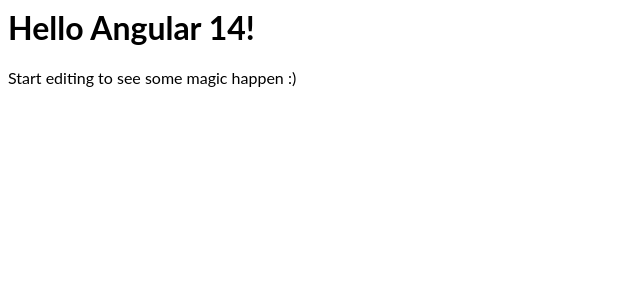
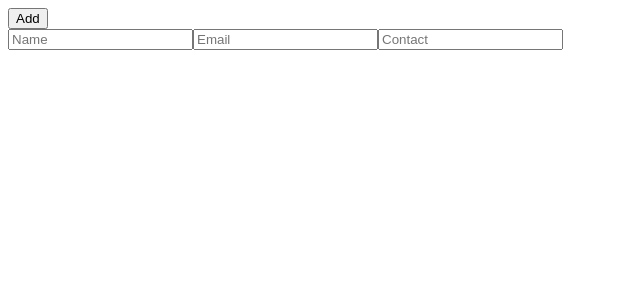
Before and after one commit to chetanbhale/Angular-Dynamic_forms_genratn, an Angular app: page / in a window 1280 px wide. Shown: the top 300 px of the page, without its empty margins (0-640 px from the left). Built offline with nearby package versions, Linux system fonts and the light colour scheme.

Commit message:
4 files modified

```diff
--- a/src/app/app.component.html
+++ b/src/app/app.component.html
@@ -1,4 +1,18 @@
-<hello name="{{ name }}"></hello>
-<p>
-  Start editing to see some magic happen :)
-</p>
+<!-- <hello name="{{ name }}"></hello> -->
+<form [formGroup]="legalGroups">
+  <button (click)="addLegalFormGroup()">Add</button>
+  <div formArrayName="legalEntity">
+    <div
+      class="row"
+      *ngFor="
+        let leganEntity of legalGroups.get('legalEntity')['controls'];
+        let i = index
+      "
+      [formGroupName]="i"
+    >
+      <input formControlName="name" placeholder="Name" />
+      <input formControlName="email" placeholder="Email" />
+      <input formControlName="contact" placeholder="Contact" />
+    </div>
+  </div>
+</form>
--- a/src/app/app.component.ts
+++ b/src/app/app.component.ts
@@ -1,10 +1,32 @@
-import { Component, VERSION } from '@angular/core';
+import { Component, OnInit, VERSION } from '@angular/core';
+import { FormArray, FormBuilder, FormControl, FormGroup } from '@angular/forms';
 
 @Component({
   selector: 'my-app',
   templateUrl: './app.component.html',
-  styleUrls: [ './app.component.css' ]
+  styleUrls: ['./app.component.css'],
 })
-export class AppComponent  {
-  name = 'Angular ' + VERSION.major;
+export class AppComponent implements OnInit {
+  name = 'Angular';
+  legalGroups!: FormGroup;
+
+  constructor(private formBuilder: FormBuilder) {}
+
+  ngOnInit(): void {
+    this.legalGroups = this.formBuilder.group({
+      legalEntity: this.formBuilder.array([this.createLegalFormGroup()]),
+    });
+  }
+  private createLegalFormGroup(): FormGroup {
+    return new FormGroup({
+      name: new FormControl(''),
+      email: new FormControl(''),
+      contact: new FormControl(''),
+    });
+  }
+
+  public addLegalFormGroup() {
+    const entity = this.legalGroups.get('legalEntity') as FormArray;
+    entity.push(this.createLegalFormGroup());
+  }
 }
--- a/src/app/hello.component.ts
+++ b/src/app/hello.component.ts
@@ -2,9 +2,9 @@
 
 @Component({
   selector: 'hello',
-  template: `<h1>Hello {{name}}!</h1>`,
-  styles: [`h1 { font-family: Lato; }`]
+  template: `<h1></h1>`,
+  styles: [`h1 { font-family: Lato; }`],
 })
-export class HelloComponent  {
+export class HelloComponent {
   @Input() name: string;
 }
```
Also changed, not shown: src/app/app.module.ts (+5 -5 lines).
